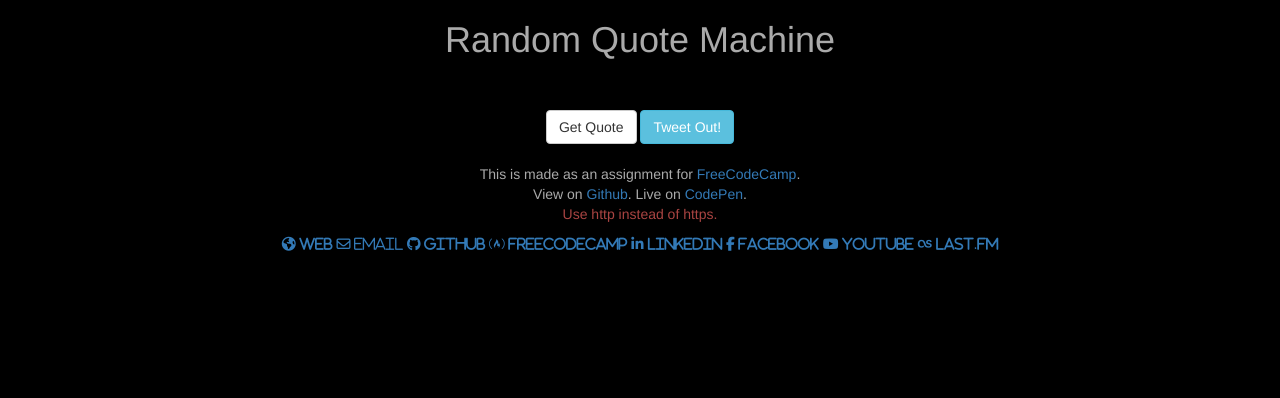
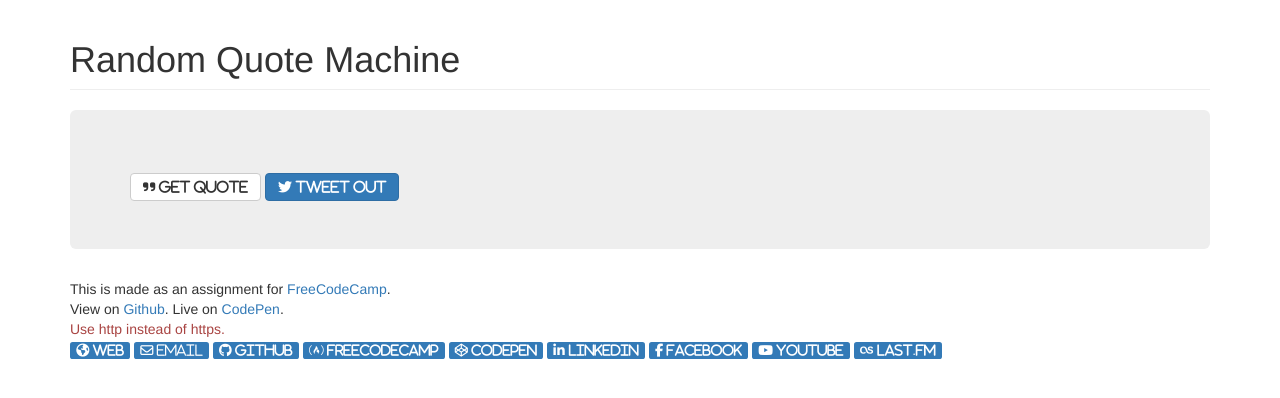
Before and after one commit to leohajder/RandomQuoteMachine, a plain HTML site: page index.html in a window 1280 px wide. Drawn offline with nearby package versions, Linux system fonts and the light colour scheme.

Commit message:
Switch to Bootswatch Cyborg theme, update content and readme, add gitattributes to display the repo as JavaScript and not HTML

```diff
--- a/index.html
+++ b/index.html
@@ -3,36 +3,35 @@
 <head>
     <meta charset="utf-8">
     <meta name="viewport" content="width=device-width, initial-scale=1">
-    <link rel="stylesheet" href="https://cdnjs.cloudflare.com/ajax/libs/twitter-bootstrap/3.3.7/css/bootstrap.min.css">
-    <link rel="stylesheet" type="text/css" href="style.css">
-    <title>Leo Hajder |Quote</title>
+    <link rel="stylesheet" href="https://cdnjs.cloudflare.com/ajax/libs/bootswatch/3.3.7/cyborg/bootstrap.min.css">
+    <title>Leo Hajder | Quote</title>
 </head>
 
 <body>
-    <h1>Random Quote Machine</h1>
-    <div id="out">
-        <div id="quote-text"></div>
-        <div id="quote-author"></div>
-
+    <div class="container">
+        <h1 class="page-header">Random Quote Machine</h1>
+        <div id="out" class="jumbotron">
+            <p id="quote-text" class="text-default"></p>
+            <p id="quote-author" class="text-primary"></p>
+            <a id="getQuote" class="btn btn-default btn-md"><i class="fa fa-quote-right"> Get Quote</i></a>
+            <a id="tweetOut" target="_blank" class="btn btn-primary btn-md"><i class="fa fa-twitter"> Tweet Out</i></a>
+        </div>
+        <div>This is made as an assignment for <a href="https://www.freecodecamp.com/" target="_blank">FreeCodeCamp</a>.</div>
         <div>
-            <a id="getQuote" class="btn btn-default btn-md">Get Quote</a>
-            <a id="tweetOut" target="_blank" class="btn btn-info btn-md">Tweet Out!</a>
+            View on <a href="https://github.com/leohajder/quote" target="_blank">Github</a>. Live on <a href="http://codepen.io/leohajder/full/vXNQgx" target="_blank">CodePen</a>.
         </div>
-    </div>
-    <div>This is made as an assignment for <a href="https://www.freecodecamp.com/" target="_blank">FreeCodeCamp</a>.</div>
-    <div>
-        View on <a href="https://github.com/leohajder/quote" target="_blank">Github</a>. Live on <a href="http://codepen.io/leohajder/full/vXNQgx" target="_blank">CodePen</a>.
-    </div>
-    <div class="text-danger">Use http instead of https.</div>
-    <div id="contact">
-        <a href="https://leohajder.github.io" target="_blank"><i class="fa fa-globe" aria-hidden="true"><span class="hidden-xs"> web</span></i></a>
-        <a href="mailto:leohajder@gmail.com" target="_blank"><i class="fa fa-envelope-o" aria-hidden="true"><span class="hidden-xs"> email</span></i></a>
-        <a href="https://github.com/leohajder" target="_blank"><i class="fa fa-github" aria-hidden="true"><span class="hidden-xs"> github</span></i></a>
-        <a href="https://www.freecodecamp.com/leohajder" target="_blank"><i class="fa fa-free-code-camp" aria-hidden="true"><span class="hidden-xs"> freecodecamp</span></i></a>
-        <a href="http://www.linkedin.com/in/leohajder" target="_blank"><i class="fa fa-linkedin" aria-hidden="true"><span class="hidden-xs"> linkedin</span></i></a>
-        <a href="https://www.facebook.com/leohajder" target="_blank"><i class="fa fa-facebook" aria-hidden="true"><span class="hidden-xs"> facebook</span></i></a>
-        <a href="https://www.youtube.com/c/LeoHajder" target="_blank"><i class="fa fa-youtube-play" aria-hidden="true"><span class="hidden-xs"> youtube</span></i></a>
-        <a href="http://www.last.fm/user/leohajder" target="_blank"><i class="fa fa-lastfm" aria-hidden="true"><span class="hidden-xs"> last.fm</span></i></a>
+        <div class="text-danger">Use http instead of https.</div>
+        <div>
+            <a href="https://leohajder.github.io" target="_blank"><span class="label label-primary"><i class="fa fa-globe fa-lg" aria-hidden="true"><span class="hidden-xs"> web</span></i></span></a>
+            <a href="mailto:leohajder@gmail.com" target="_blank"><span class="label label-primary"><i class="fa fa-envelope-o fa-lg" aria-hidden="true"><span class="hidden-xs"> email</span></i></span></a>
+            <a href="https://github.com/leohajder" target="_blank"><span class="label label-primary"><i class="fa fa-github fa-lg" aria-hidden="true"><span class="hidden-xs"> github</span></i></span></a>
+            <a href="https://www.freecodecamp.com/leohajder" target="_blank"><span class="label label-primary"><i class="fa fa-free-code-camp fa-lg" aria-hidden="true"><span class="hidden-xs"> freecodecamp</span></i></span></a>
+            <a href="http://codepen.io/leohajder/" target="_blank"><span class="label label-primary"><i class="fa fa-codepen fa-lg" aria-hidden="true"><span class="hidden-xs"> codepen</span></i></span></a>
+            <a href="http://www.linkedin.com/in/leohajder" target="_blank"><span class="label label-primary"><i class="fa fa-linkedin fa-lg" aria-hidden="true"><span class="hidden-xs"> linkedin</span></i></span></a>
+            <a href="https://www.facebook.com/leohajder" target="_blank"><span class="label label-primary"><i class="fa fa-facebook fa-lg" aria-hidden="true"><span class="hidden-xs"> facebook</span></i></span></a>
+            <a href="https://www.youtube.com/c/LeoHajder" target="_blank"><span class="label label-primary"><i class="fa fa-youtube-play fa-lg" aria-hidden="true"><span class="hidden-xs"> youtube</span></i></span></a>
+            <a href="http://www.last.fm/user/leohajder" target="_blank"><span class="label label-primary"><i class="fa fa-lastfm fa-lg" aria-hidden="true"><span class="hidden-xs"> last.fm</span></i></span></a>
+        </div>
     </div>
 
     <script src="https://cdnjs.cloudflare.com/ajax/libs/jquery/3.1.0/jquery.min.js"></script>
--- a/style.css
+++ /dev/null
@@ -1,24 +0,0 @@
-body {
-    background-color: #000;
-    color: #aaa;
-    text-align: center;
-}
-
-#out {
-    padding: 20px;
-}
-
-#quote-text {
-    font-weight: bold;
-    font-size: 2em;
-}
-
-#quote-author {
-    font-style: italic;
-    font-size: 1.5em;
-    padding: 10px;
-}
-
-#contact {
-    padding: 10px;
-}
```
Also changed, not shown: 2 other files.
